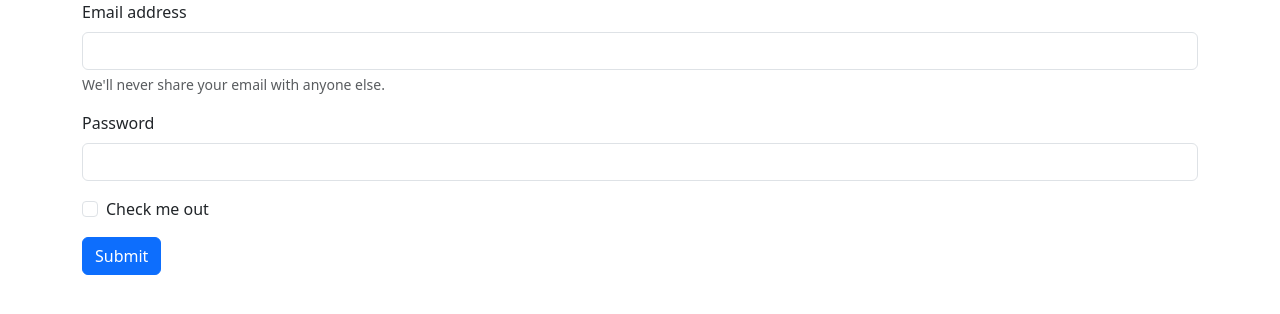
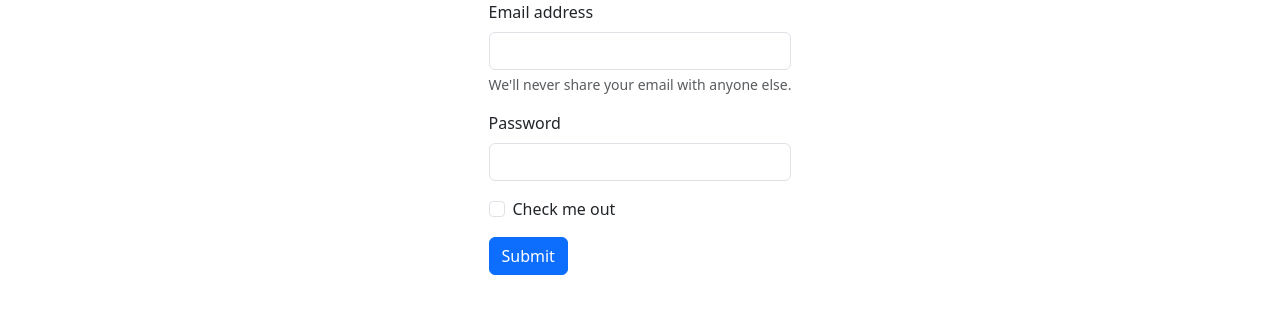
Before and after one commit to 0vai5/Testing-Git-SMIT-, a plain HTML site: page index.html in a window 1280 px wide. Drawn offline with nearby package versions, Linux system fonts and the light colour scheme.

Commit message:
Added CSS

```diff
--- a/index.html
+++ b/index.html
@@ -5,10 +5,11 @@
     <meta name="viewport" content="width=device-width, initial-scale=1.0">
     <title>Document</title>
     <link href="https://cdn.jsdelivr.net/npm/bootstrap@5.3.3/dist/css/bootstrap.min.css" rel="stylesheet" integrity="sha384-QWTKZyjpPEjISv5WaRU9OFeRpok6YctnYmDr5pNlyT2bRjXh0JMhjY6hW+ALEwIH" crossorigin="anonymous">
+    <link rel="stylesheet" href="style.css">
 </head>
 <body>
     <section class="container">
-    <div class="mx-auto">
+    <div class="mx-auto d-flex justify-content-center align-items-center">
         <form>
             <div class="mb-3">
               <label for="exampleInputEmail1" class="form-label">Email address</label>
```
Also changed, not shown: style.css (added).
